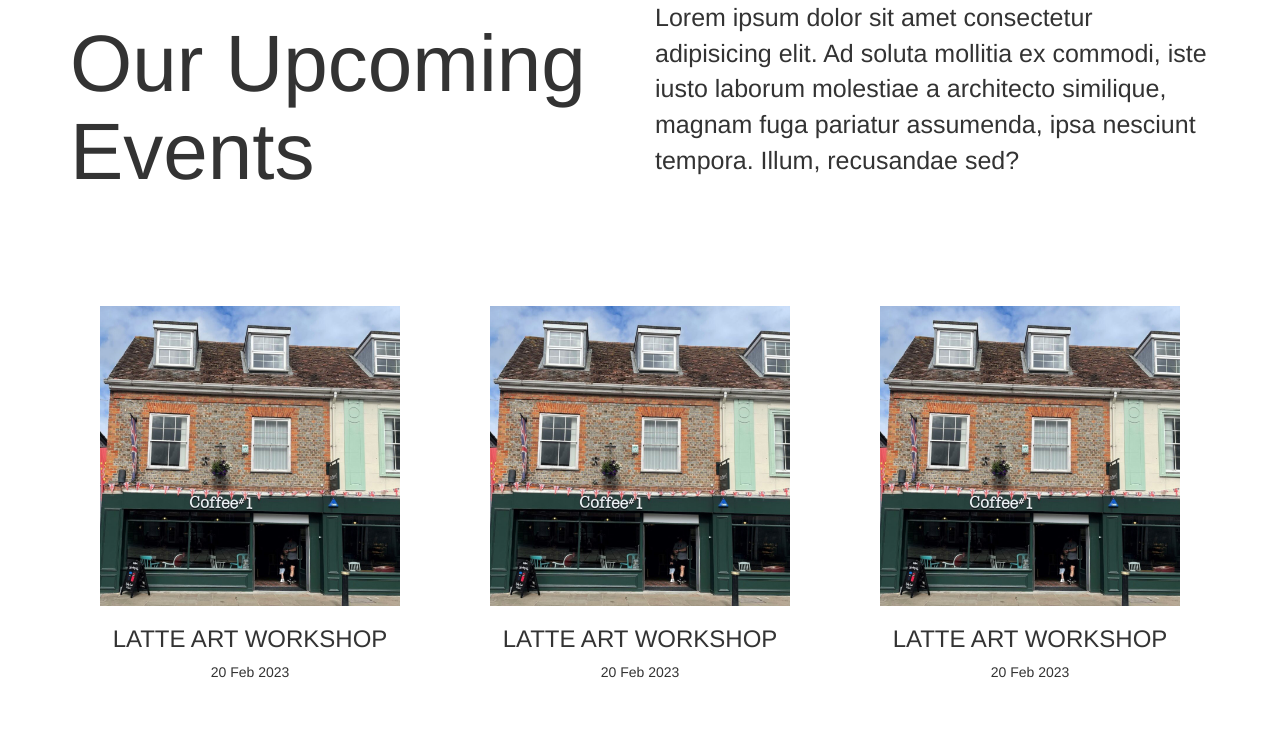
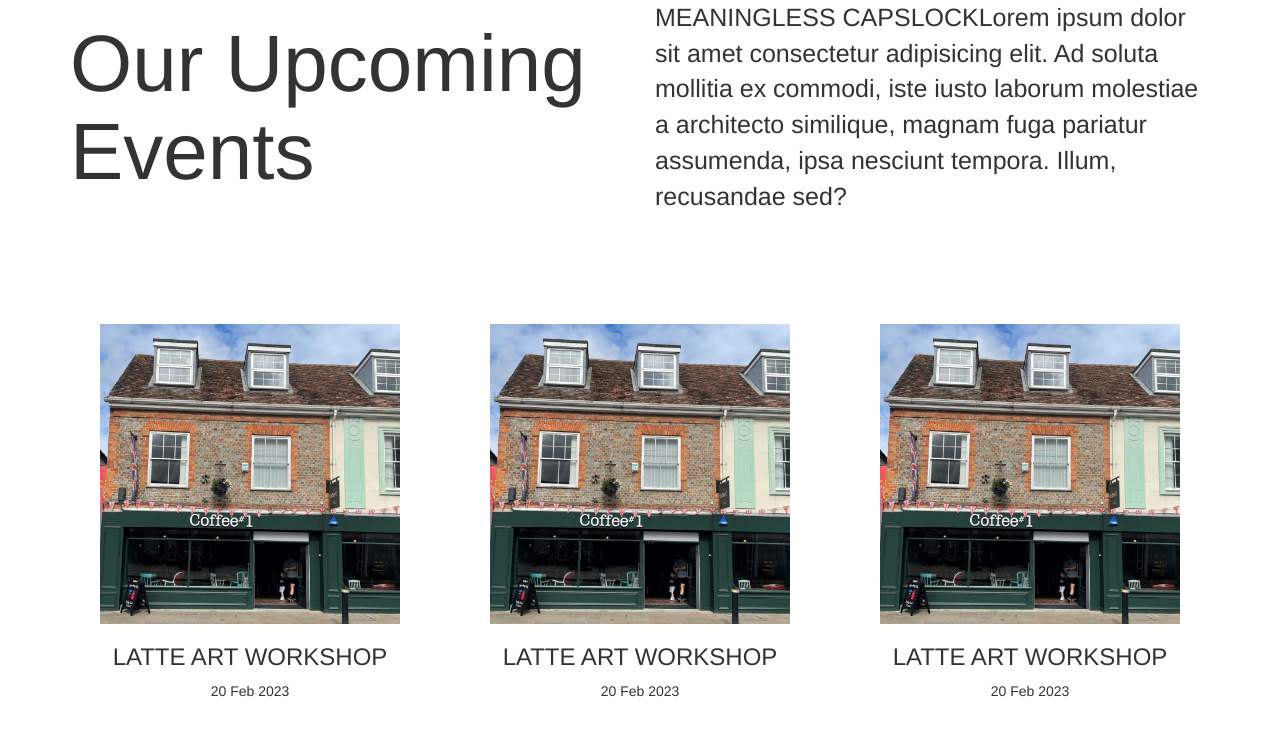
Before and after one commit to deadnedas/collaborative-coffee-page, a website: page puslapis/index.html in a window 1280 px wide. Drawn offline with nearby package versions, Linux system fonts and the light colour scheme.

Commit message:
added meaningless capslock

```diff
--- a/puslapis/index.html
+++ b/puslapis/index.html
@@ -25,7 +25,7 @@
               class="col-md-6 d-flex align-items-start justify-content-start"
             >
               <p>
-                Lorem ipsum dolor sit amet consectetur adipisicing elit. Ad
+                MEANINGLESS CAPSLOCKLorem ipsum dolor sit amet consectetur adipisicing elit. Ad
                 soluta mollitia ex commodi, iste iusto laborum molestiae a
                 architecto similique, magnam fuga pariatur assumenda, ipsa
                 nesciunt tempora. Illum, recusandae sed?
```
